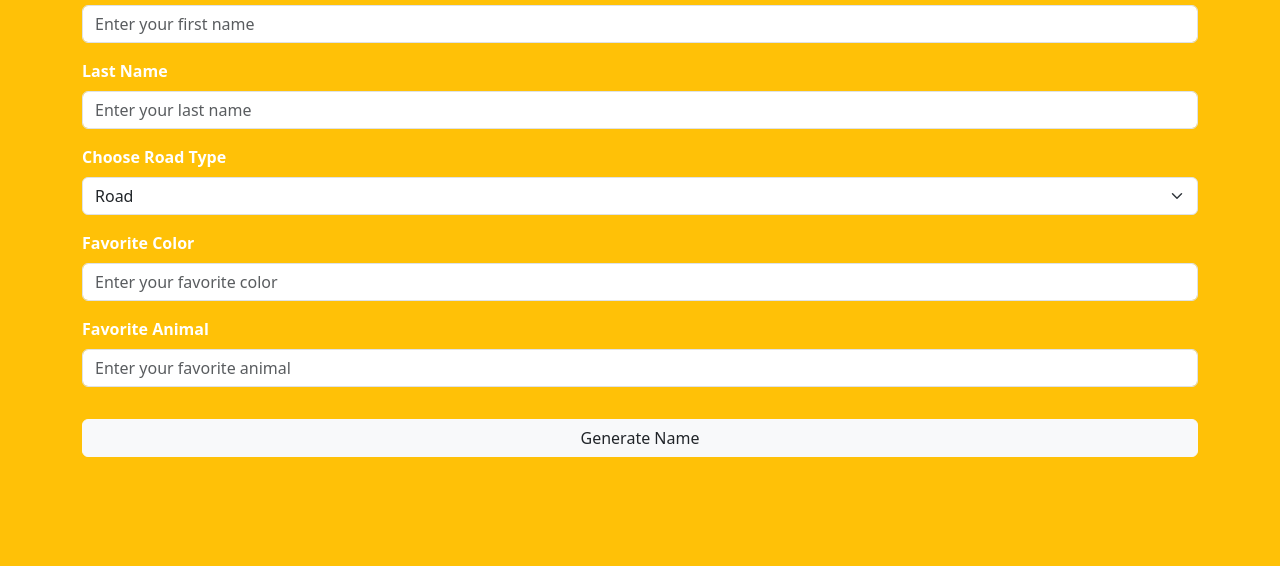
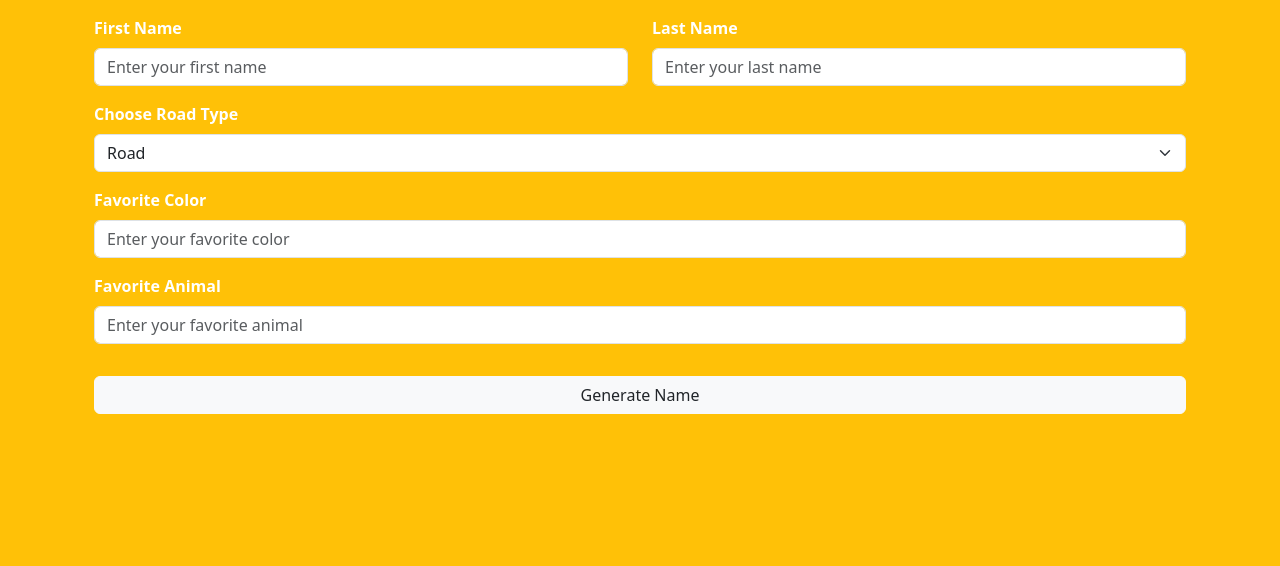
Before and after one commit to FRHSDHankH/DecMonthlyWebsite-NameGenerator, a plain HTML site: page index.html in a window 1280 px wide. Shown: the part 234-800 px from the top of the page. Drawn offline with nearby package versions, Linux system fonts and the light colour scheme.

Commit message:
Changed Layout a bit

```diff
--- a/index.html
+++ b/index.html
@@ -24,7 +24,7 @@
       <!-- place navbar here -->
     </header>
     <main>
-      <div class="container-fluid size d-flex align-items-center justify-content-center">
+      <div class="container size d-flex align-items-center justify-content-center">
         <div class="container d-block">
           <!-- Instructions -->
           <div class="row text-center">
@@ -38,7 +38,8 @@
           <!-- Form Section -->
           <form class="mb-4" id="fantasyForm">
             <!-- Get First Name -->
-            <div class="mb-3">
+            <div class="row mb-3">
+              <div class="col">
                 <label for="firstName" class="form-label">First Name</label>
                 <input
                   type="text"
@@ -49,7 +50,7 @@
                 />
               </div>
               <!-- Get Last Name -->
-            <div class="mb-3">
+              <div class="col">
                 <label for="lastName" class="form-label">Last Name</label>
                 <input
                   type="text"
@@ -58,6 +59,7 @@
                   placeholder="Enter your last name"
                   required
                 />
+              </div>
             </div>
             <!-- Get Road Type -->
             <div class="mb-3">
```
Lines whose indentation alone changed are shown as unchanged.
